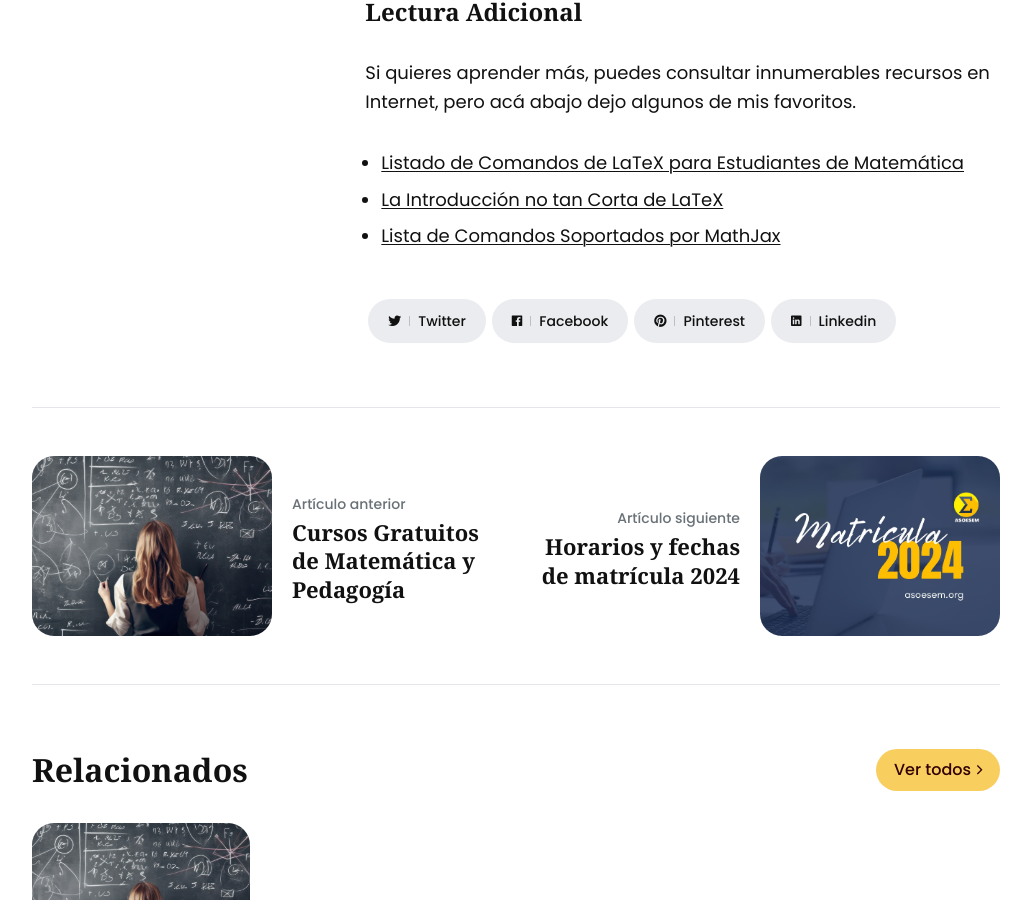
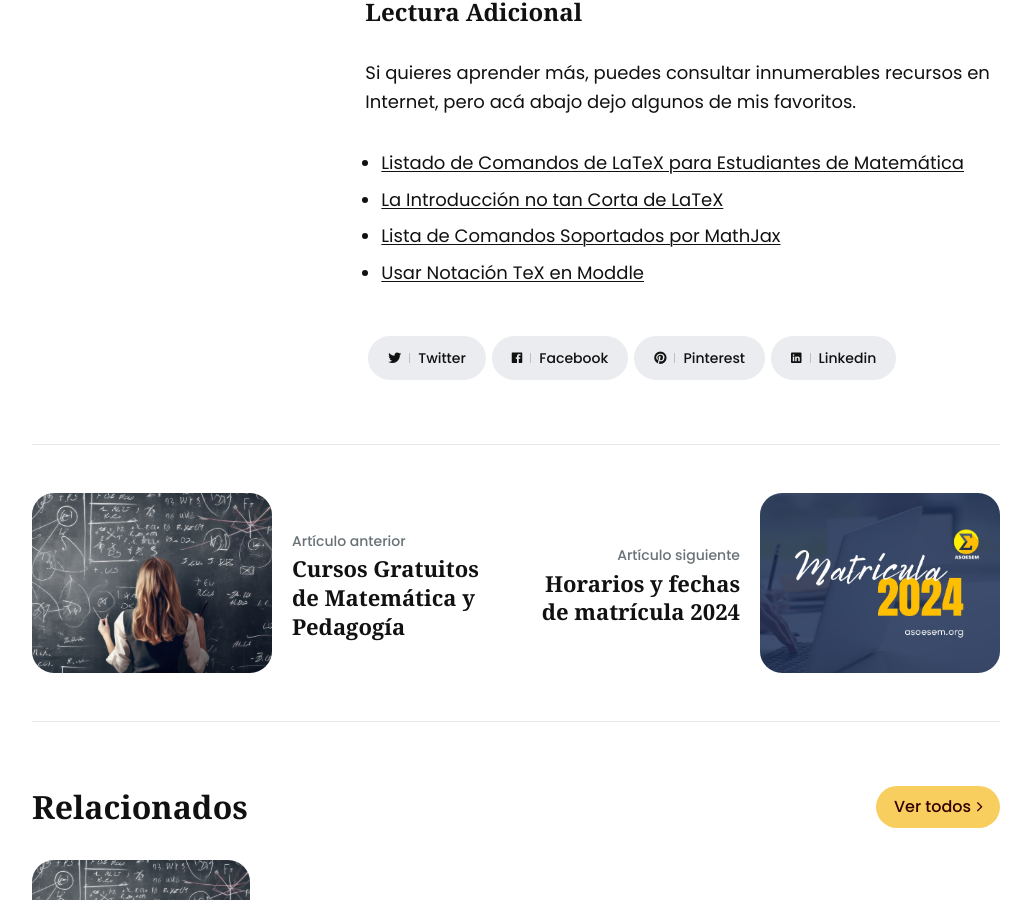
Before and after one commit to asoesem/asoesem.github.io, a Jekyll site: the page built from _posts/2023-12-06-latex-en-foro-de-consultas.md, in a window 1280 px wide and 900 px high, scrolled down 7980 px. Shown: the whole window, without its empty margins (124-1155 px from the left). Built offline with Jekyll 4.4.1, drawn with Linux system fonts in a browser that asks for light colours.

Commit message:
Agregar recursos adicionales de LaTeX para Moddle

```diff
--- a/_posts/2023-12-06-latex-en-foro-de-consultas.md
+++ b/_posts/2023-12-06-latex-en-foro-de-consultas.md
@@ -163,6 +163,7 @@ Si quieres aprender más, puedes consultar innumerables recursos en Internet, pe
 * [Listado de Comandos de LaTeX para Estudiantes de Matemática][4]
 * [La Introducción no tan Corta de LaTeX][5]
 * [Lista de Comandos Soportados por MathJax][6]
+* [Usar Notación TeX en Moddle][7]
 
 [1]: https://latex.codecogs.com/eqneditor/editor.php?lang=es-es
 [2]: https://www.overleaf.com/project
```
Also changed, not shown: other parts of _posts/2023-12-06-latex-en-foro-de-consultas.md (+1 -0 lines).
